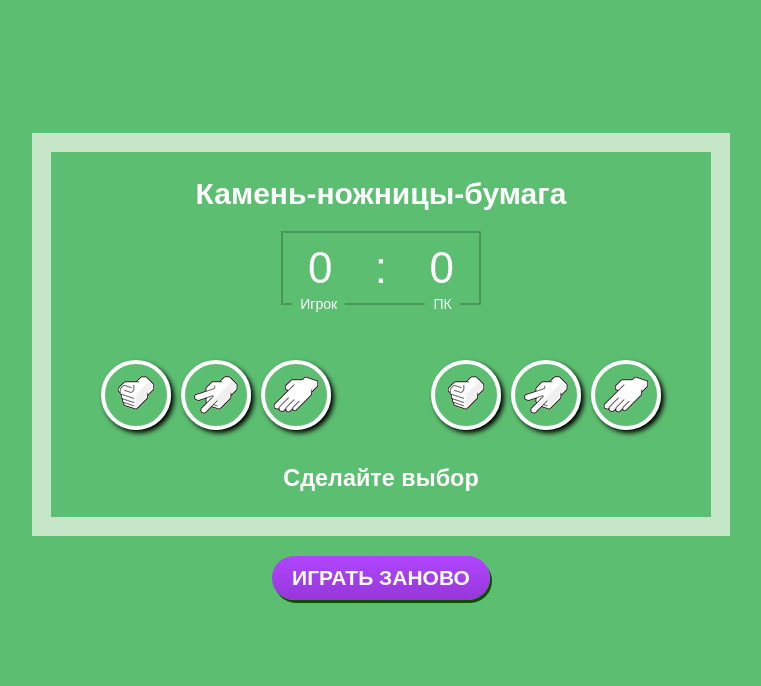
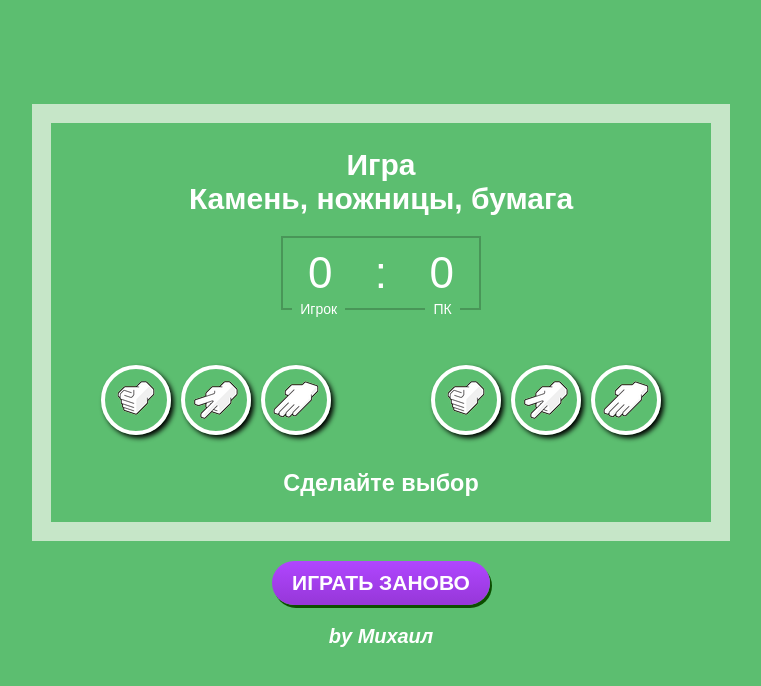
Before and after one commit to Michael0l/rock_paper_scissors, a plain HTML site: page index.html in a window 1280 px wide. Shown: the whole page, without its empty margins (259-1020 px from the left). Drawn offline with Linux system fonts and the light colour scheme.

Commit message:
Update index.html

```diff
--- a/index.html
+++ b/index.html
@@ -1,6 +1,4 @@
-<!DOCTYPE html>
-<html lang="ru">
-<head>
+<html lang="ru"><head>
 	<meta charset="UTF-8">
 	<meta name="viewport" content="width=device-width">
 	<title>Камень-ножницы-бумага</title>
@@ -17,7 +15,8 @@
 </head>
 <body>
 	<div class="game">
-		<h1>Камень-ножницы-бумага</h1>
+    <h1>Игра</h1>
+		<h1>Камень, ножницы, бумага</h1>
 		<div class="counter-block">
 			<div class="count count-user">0</div>
 			<span>:</span>
@@ -41,7 +40,12 @@
 		<button class="play">Играть заново</button>
 	</div>
 
+<div class="me">
+ by Михаил
+
+	</div>
+
 	<audio src="#" class="sound"></audio>
 	<script src="js/app.js"></script>
-</body>
-</html>
+
+</body></html>
```
